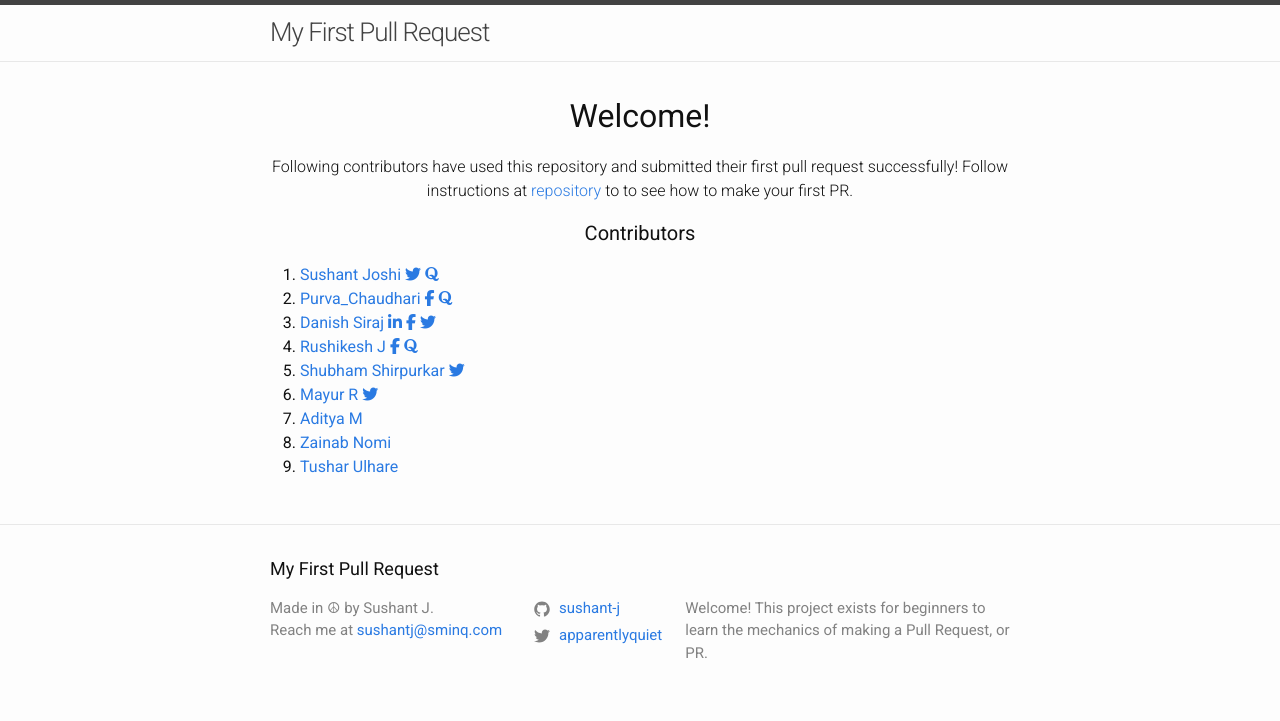
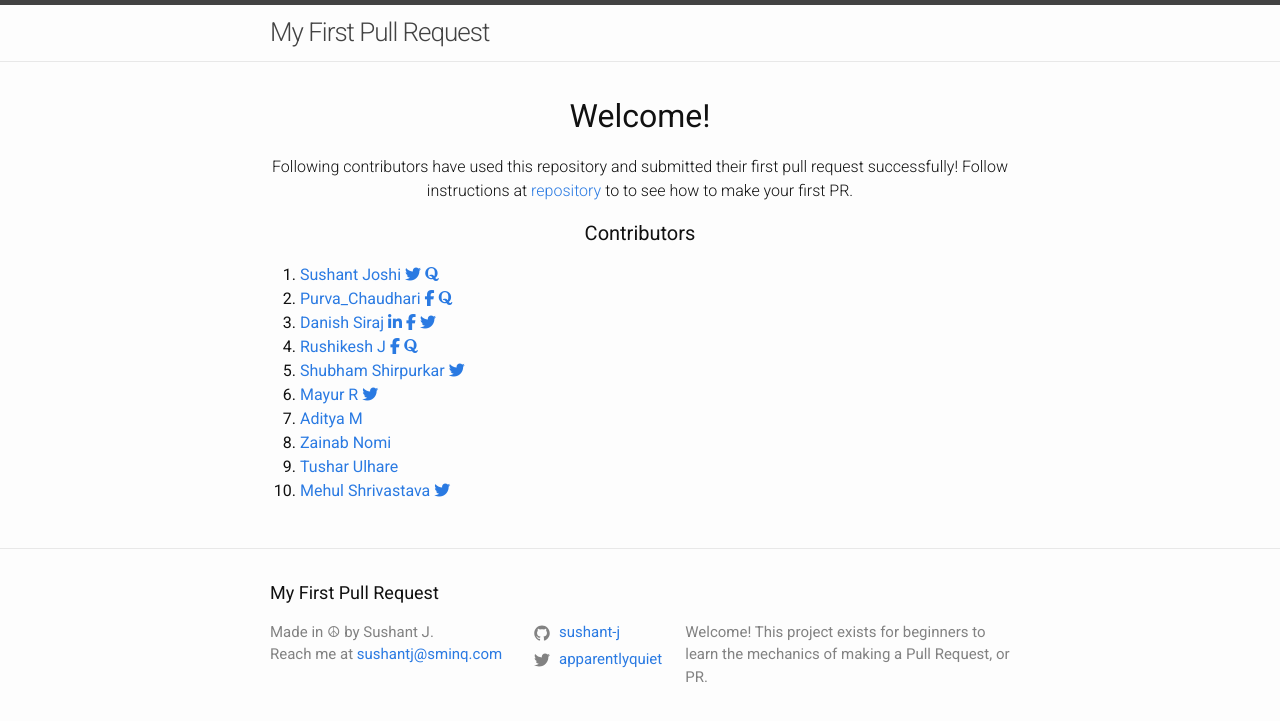
Before and after one commit to sushant-j/my-first-pull-request, a Jekyll site: the page built from index.md, in a window 1280 px wide. Shown: the top 721 px of the page. Built offline with Jekyll 4.4.1, drawn with Linux system fonts in a browser that asks for light colours; nearby versions of some CDN libraries.

Commit message:
updating the home page in _layout
including my github and twitter link, lets contribute together

```diff
--- a/_layouts/home.html
+++ b/_layouts/home.html
@@ -89,5 +89,13 @@ layout: default
         Tushar Ulhare
       </a>
     </li>
+    <li>
+      <a id=" " class=" "href="https://github.com/mehul1011/" alt=" ">
+        Mehul Shrivastava
+      </a>
+      <a href="https://twitter.com/iam__Mehul">
+        <i class="fa fa-twitter"></i>
+      </a>
+    </li>
   </ol>
 </div>
```
